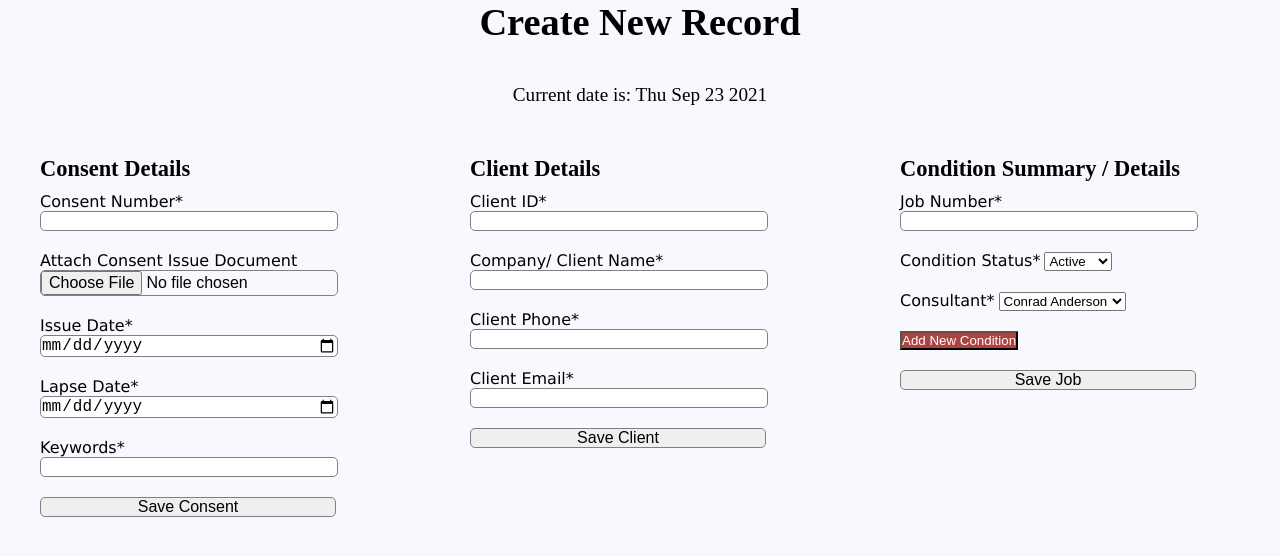
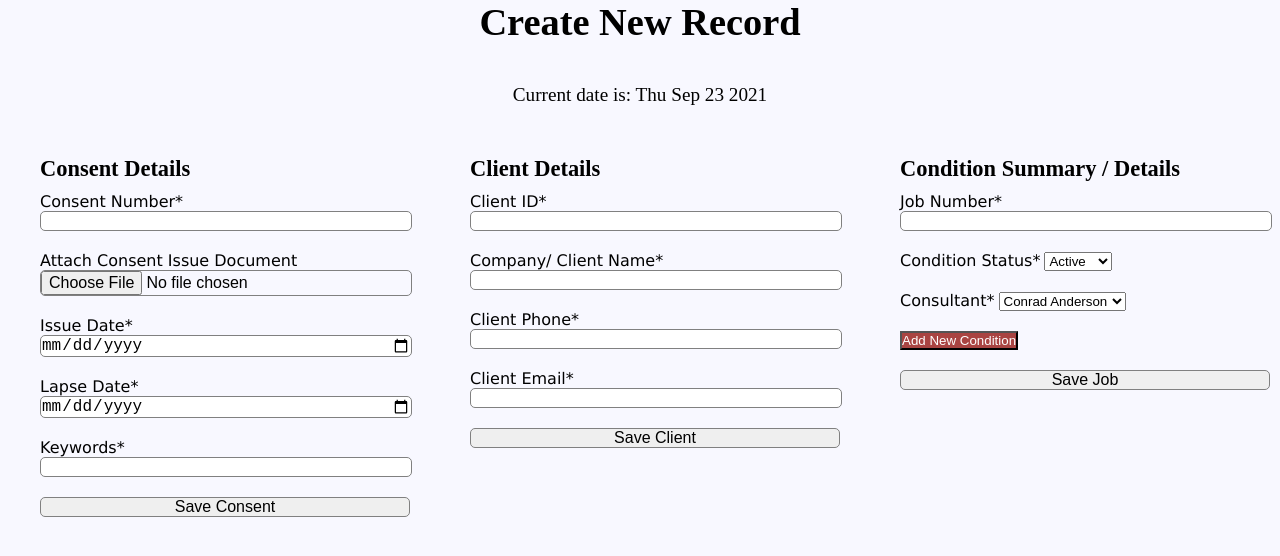
Before and after one commit to jonathan653/rmapro-app, a PHP site: page / in a window 1280 px wide. Shown: the part 116-672 px from the top of the page. Run offline with PHP 8.4, Linux system fonts and the light colour scheme; a user stored in the database is signed in.

Commit message:
Avoid input fields from going up to label fields when screen size increases on  index.php

```diff
--- a/style.css
+++ b/style.css
@@ -118,6 +118,10 @@ body {
   padding: 10px 10px 10px 0px;
 }
 
+.record-input-group input {
+  width: 100%;
+}
+
 .wrapper {
   display: grid;
   grid-template-columns: repeat(3, 1fr);
```
